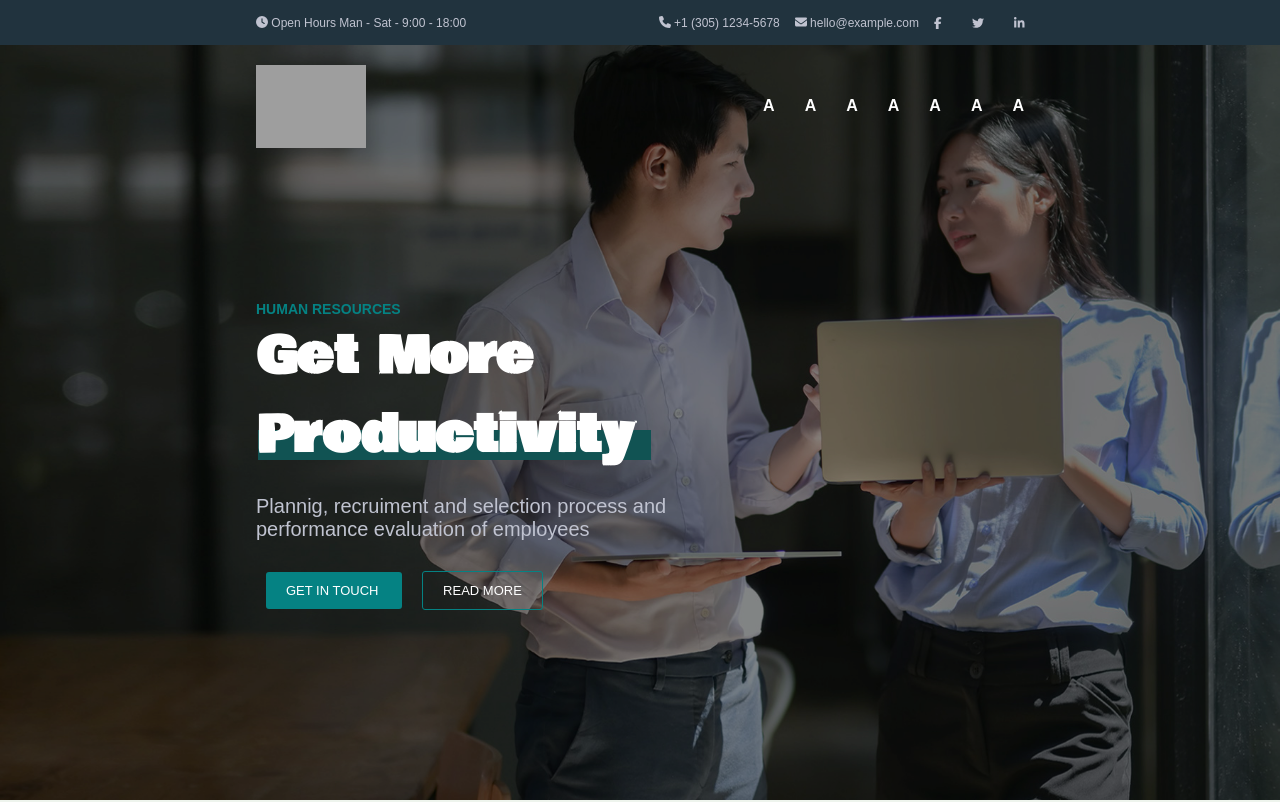
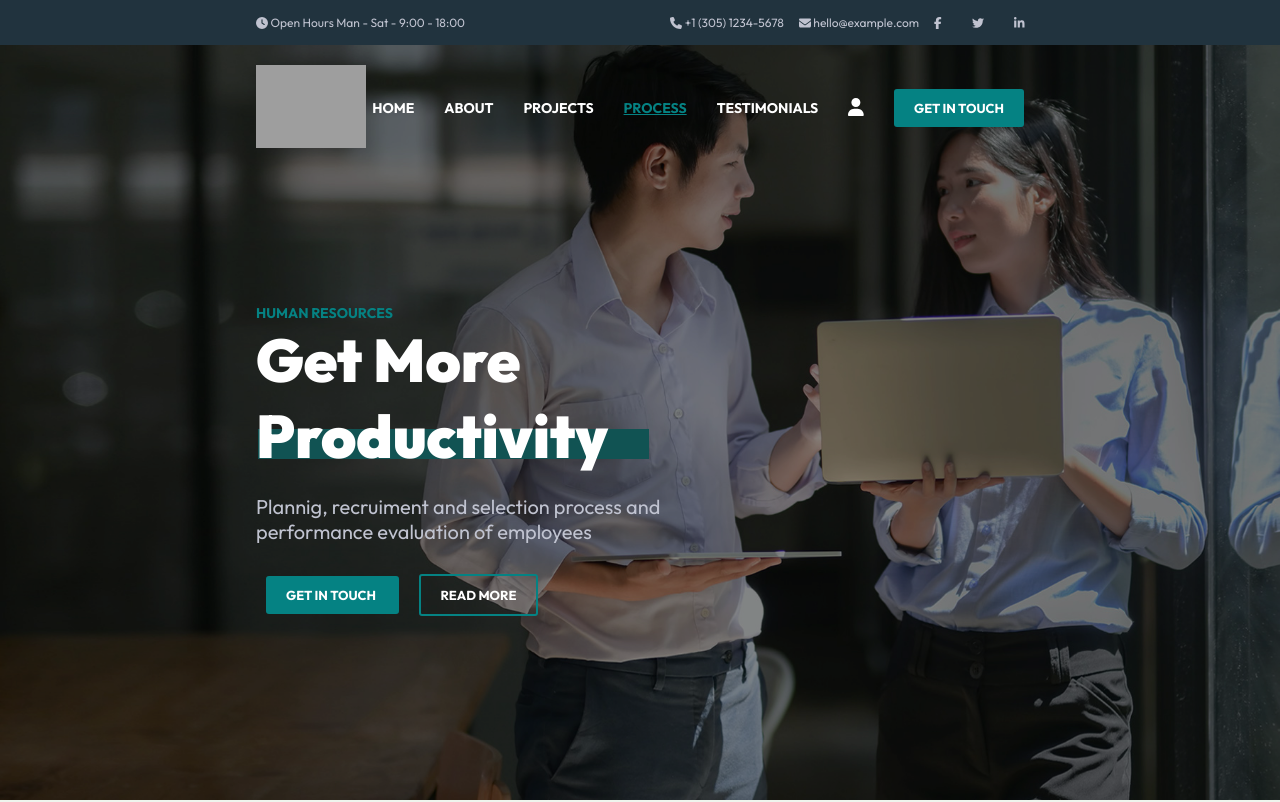
Before and after one commit to Andrea8802/proj-html-vuejs, a Vue app: page / in a window 1280 px wide. Shown: the top 802 px of the page. Built offline with nearby package versions, Linux system fonts and the light colour scheme; grey boxes are pictures that could not be loaded.

Commit message:
Creata nav bar dinamica header

```diff
--- a/src/components/Footer/DownFooter.vue
+++ b/src/components/Footer/DownFooter.vue
@@ -1,6 +1,4 @@
 <script>
-
-
 export default {
     name: "DownFooter"
 }
@@ -34,7 +32,7 @@ section {
 
     a {
         color: darkcyan;
+        text-decoration: underline;
     }
-
 }
 </style>
--- a/src/components/Footer/LeftTopFooter.vue
+++ b/src/components/Footer/LeftTopFooter.vue
@@ -1,5 +1,4 @@
 <script>
-
 export default {
     name: "LeftTopFooter",
 }
--- a/src/components/Header/InfoCompany.vue
+++ b/src/components/Header/InfoCompany.vue
@@ -7,6 +7,7 @@ export default {
 <template>
     <section>
         <div class="container">
+            <!-- Info azienda -->
             <div>
                 <fa icon="fa-solid fa-clock" />
                 Open Hours Man - Sat - 9:00 - 18:00
@@ -22,10 +23,11 @@ export default {
                     hello@example.com
                 </div>
 
+                <!-- Social -->
                 <div class="social">
-                    <fa icon="fa-brands fa-facebook-f" />
-                    <fa icon="fa-brands fa-twitter" />
-                    <fa icon="fa-brands fa-linkedin-in" />
+                    <fa icon="fa-brands fa-facebook-f" class="icon" />
+                    <fa icon="fa-brands fa-twitter" class="icon" />
+                    <fa icon="fa-brands fa-linkedin-in" class="icon" />
                 </div>
             </div>
         </div>
@@ -51,9 +53,19 @@ section {
         @include d-flex(space-evenly, center);
         gap: 15px;
 
+        & div:hover {
+            text-decoration: underline;
+            cursor: pointer;
+        }
+
         .social {
             @include d-flex(space-evenly, center);
             gap: 30px;
+
+            & .icon:hover {
+                color: $primary-color;
+                cursor: pointer;
+            }
         }
     }
 }
--- a/src/components/Header/MiddleJumbotron.vue
+++ b/src/components/Header/MiddleJumbotron.vue
@@ -43,11 +43,11 @@ export default {
 
     h2 {
         color: white;
-        font-size: 50px;
-        font-family: 'Bowlby One', cursive;
+        font-size: 60px;
         width: 50%;
         position: relative;
         z-index: 10;
+        font-weight: 900;
 
         .block {
             background-color: $dark-primary-color;
--- a/src/components/Header/TopJumbotron.vue
+++ b/src/components/Header/TopJumbotron.vue
@@ -1,22 +1,82 @@
 <script>
 export default {
-    name: "TopJumbotron"
+    name: "TopJumbotron",
+    data() {
+        return {
+            linkNav: [
+                {
+                    name: "HOME",
+                    link: "#",
+                    active: false
+                },
+
+                {
+                    name: "ABOUT",
+                    link: "#",
+                    active: false
+                },
+
+                {
+                    name: "PROJECTS",
+                    link: "#",
+                    active: false
+                },
+
+                {
+                    name: "PROCESS",
+                    link: "#",
+                    active: true
+                },
+
+                {
+                    name: "TESTIMONIALS",
+                    link: "#",
+                    active: false
+                },
+            ]
+        }
+    },
+    methods: {
+        itemClicked(item) {
+            this.linkNav.forEach(element => element.active ? element.active = false : "");
+            item.active = true;
+        }
+    }
 }
 </script>
 
 <template>
     <div class="top">
-        <img src="../../assets/img/logo.svg" alt="Logo">
+
+        <!-- Logo -->
+        <a href="#">
+            <img src="../../assets/img/logo.svg" alt="Logo">
+        </a>
+
+        <!-- Links nav -->
         <nav>
             <ul>
-                <li>A</li>
-                <li>A</li>
-                <li>A</li>
-                <li>A</li>
-                <li>A</li>
-                <li>A</li>
-                <li>A</li>
+
+                <!-- Links -->
+                <li v-for="(item, index) in linkNav" :info="item" :key="index">
+                    <a :href="item.link" :class="item.active ? 'item-selected' : ''" @click="itemClicked(item)">
+                        {{ item.name }}
+                    </a>
+                </li>
+
+                <!-- Icona profilo -->
+                <li>
+                    <fa icon="fa-solid fa-user" class="profile" />
+                </li>
+
+                <!-- Bottone -->
+                <li>
+                    <a href="#" class="button solid">
+                        GET IN TOUCH
+                    </a>
+                </li>
             </ul>
+
         </nav>
     </div>
 </template>
@@ -45,7 +105,36 @@ export default {
             gap: 30px;
             color: white;
             font-weight: bold;
+
+            li {
+                font-size: 14px;
+            }
+
+            a {
+                color: white;
+
+                &:hover {
+                    color: $primary-color;
+                }
+            }
+
+            .item-selected {
+                color: $primary-color;
+                text-decoration: underline;
+
+            }
         }
+
+        .profile {
+            color: white;
+            font-size: 18px;
+            cursor: pointer;
+
+            &:hover {
+                color: $primary-color;
+            }
+        }
+
     }
 }
 </style>
--- a/src/components/Main/About Section/AboutNumbers.vue
+++ b/src/components/Main/About Section/AboutNumbers.vue
@@ -8,7 +8,7 @@ export default {
     <div class="numbers">
         <div class="card">
             <div class="number">
-                0
+                {{ Math.floor(Math.random() * (150 - 50 + 1)) + 50 }}
             </div>
 
             <h3>
@@ -21,7 +21,8 @@ export default {
 
         <div class="card">
             <div class="number">
-                0
+                {{ Math.floor(Math.random() * (100 - 0 + 1)) + 0 }}
+
             </div>
 
             <h3>
@@ -34,7 +35,8 @@ export default {
 
         <div class="card">
             <div class="number">
-                0
+                {{ Math.floor(Math.random() * (200 - 100 + 1)) + 100 }}
+
             </div>
 
             <h3>
--- a/src/styles/general.scss
+++ b/src/styles/general.scss
@@ -1,4 +1,4 @@
-@import url('https://fonts.googleapis.com/css2?family=Bowlby+One&display=swap');
+@import url('https://fonts.googleapis.com/css2?family=Outfit:wght@100;200;300;400;500;600;700;800;900&display=swap');
 
 @import './partials/variables';
 
@@ -9,7 +9,11 @@
 }
 
 body {
-    font-family: Arial, Helvetica, sans-serif;
+    font-family: 'Outfit', sans-serif;
+}
+
+a {
+    text-decoration: none;
 }
 
 .container {
@@ -30,14 +34,25 @@ body {
     font-size: 13px;
     padding: 11px 20px;
     border-radius: 3px;
+    font-weight: bold;
 }
 
 .button.solid {
     background-color: $primary-color;
+
+    &:hover {
+        background-color: $dark-primary-color;
+        color: white !important;
+    }
 }
 
 .button.trasparent {
-    border: 1px solid $primary-color;
+    border: 2px solid $primary-color;
+
+    &:hover {
+        background-color: $primary-color;
+        color: white !important;
+    }
 }
 
 .bg-title {
```
